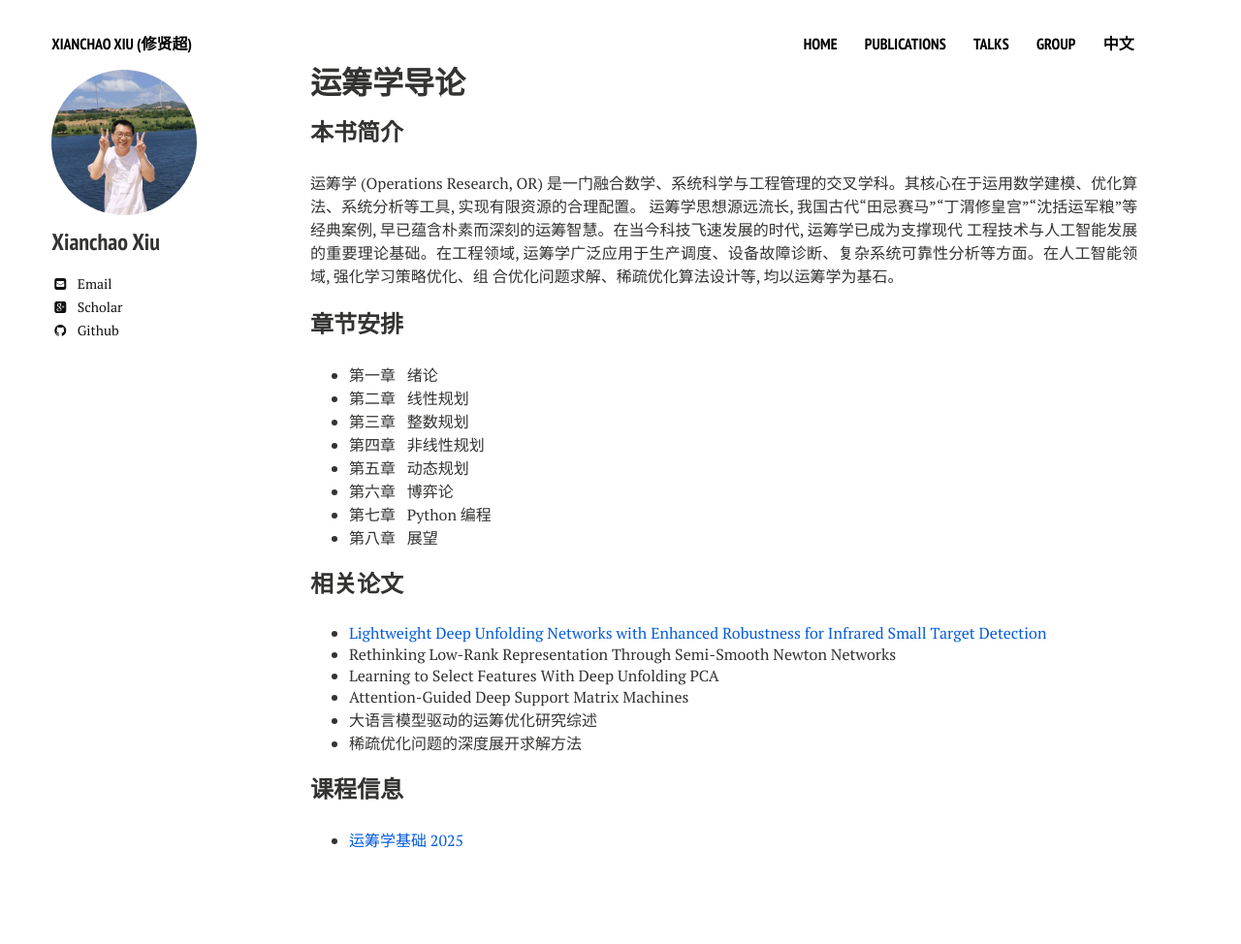
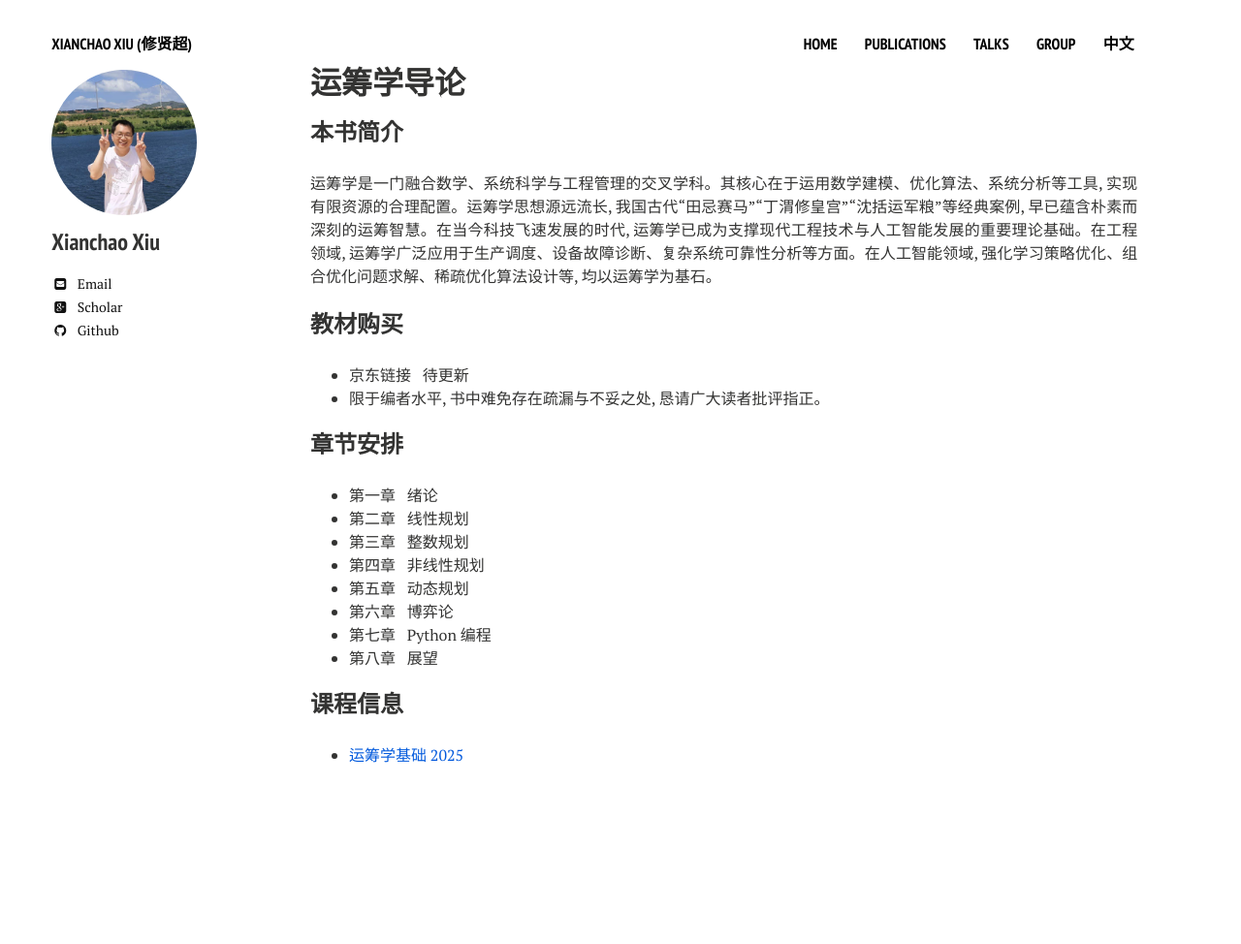
Before and after one commit to xianchaoxiu/xianchaoxiu.github.io, a Jekyll site: the page built from chinese/course/OR/index.md, in a window 1280 px wide. Shown: the whole page at 97% size. Built offline with Jekyll 4.4.1, drawn with Linux system fonts in a browser that asks for light colours; nearby versions of some CDN libraries; after the commit the page ends 900 px from its top, so only the background shows below that.

Commit message:
Update index.md

```diff
--- a/chinese/course/OR/index.md
+++ b/chinese/course/OR/index.md
@@ -7,10 +7,13 @@ share: false
 
 
 ### 本书简介
-运筹学 (Operations Research, OR) 是一门融合数学、系统科学与工程管理的交叉学科。其核心在于运用数学建模、优化算法、系统分析等工具, 实现有限资源的合理配置。
-运筹学思想源远流长, 我国古代“田忌赛马”“丁渭修皇宫”“沈括运军粮”等经典案例, 早已蕴含朴素而深刻的运筹智慧。在当今科技飞速发展的时代, 运筹学已成为支撑现代
-工程技术与人工智能发展的重要理论基础。在工程领域, 运筹学广泛应用于生产调度、设备故障诊断、复杂系统可靠性分析等方面。在人工智能领域, 强化学习策略优化、组
-合优化问题求解、稀疏优化算法设计等, 均以运筹学为基石。
+运筹学是一门融合数学、系统科学与工程管理的交叉学科。其核心在于运用数学建模、优化算法、系统分析等工具, 实现有限资源的合理配置。运筹学思想源远流长, 我国古代“田忌赛马”“丁渭修皇宫”“沈括运军粮”等经典案例, 早已蕴含朴素而深刻的运筹智慧。在当今科技飞速发展的时代, 运筹学已成为支撑现代工程技术与人工智能发展的重要理论基础。在工程领域, 运筹学广泛应用于生产调度、设备故障诊断、复杂系统可靠性分析等方面。在人工智能领域, 强化学习策略优化、组合优化问题求解、稀疏优化算法设计等, 均以运筹学为基石。
+
+
+### 教材购买
+* 京东链接 &nbsp;  待更新 <br>
+* 限于编者水平, 书中难免存在疏漏与不妥之处, 恳请广大读者批评指正。
+
 
 ### 章节安排
 * 第一章 &nbsp;  绪论<br>
@@ -22,15 +25,6 @@ share: false
 * 第七章 &nbsp;  Python 编程<br>
 * 第八章 &nbsp;  展望<br>
 
-### 相关论文
-* <a href="https://doi.org/10.48550/arXiv.2509.08205" class="textlink" target="_blank"> Lightweight Deep Unfolding Networks with Enhanced Robustness for Infrared Small Target Detection</a><br>
-* Rethinking Low-Rank Representation Through Semi-Smooth Newton Networks <br>
-* Learning to Select Features With Deep Unfolding PCA <br>
-* Attention-Guided Deep Support Matrix Machines <br>
-* 大语言模型驱动的运筹优化研究综述 <br>
-* 稀疏优化问题的深度展开求解方法 <br>
-
-
 
 ### 课程信息
 * <a href="https://xianchaoxiu.github.io/chinese/course/OR/2025" class="textlink" target="_blank"> 运筹学基础 2025 </a><br>
```
